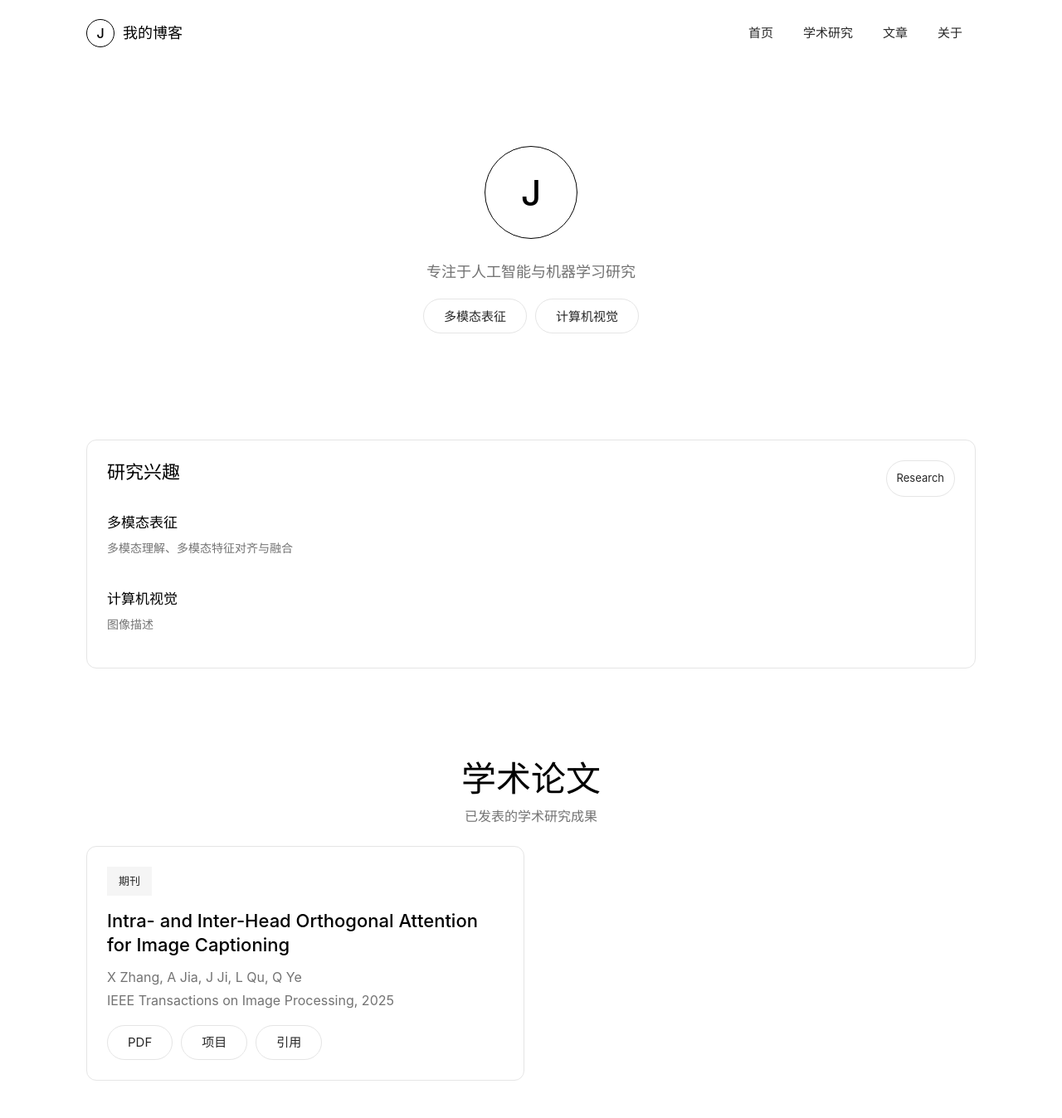
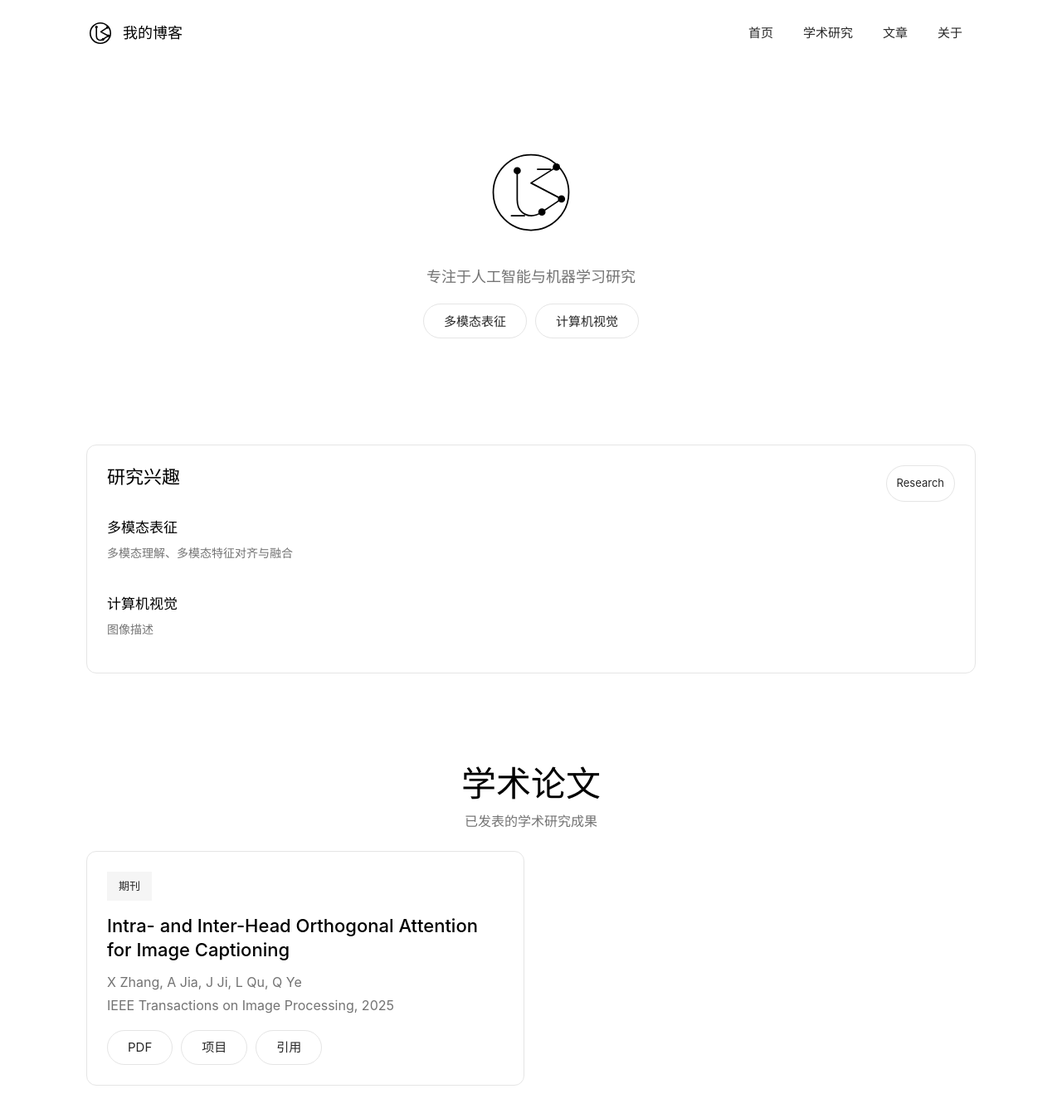
Before and after one commit to jiaaozhe/jiaaozhe.github.io, a Jekyll site: the page built from introduction.md, in a window 1280 px wide and 1400 px high. Shown: the top 1348 px of the window at 83% size. Built offline with Jekyll 4.4.1, drawn with Linux system fonts in a browser that asks for light colours.

Commit message:
Design abstract identity mark

```diff
--- a/_layouts/default.html
+++ b/_layouts/default.html
@@ -12,7 +12,14 @@
     <header class="site-header">
         <nav class="site-nav" aria-label="主导航">
             <a class="site-brand" href="{{ '/' | relative_url }}" aria-label="{{ site.title }} 首页">
-                <span class="brand-mark" aria-hidden="true">J</span>
+                <svg class="brand-mark" viewBox="0 0 64 64" aria-hidden="true">
+                    <circle cx="32" cy="32" r="23"></circle>
+                    <path d="M23 18v20c0 8 7 13 15 8l12-8-17-9 15-10"></path>
+                    <circle cx="23" cy="18" r="3"></circle>
+                    <circle cx="38" cy="46" r="3"></circle>
+                    <circle cx="50" cy="38" r="3"></circle>
+                    <circle cx="48" cy="19" r="3"></circle>
+                </svg>
                 <span>{{ site.title }}</span>
             </a>
 
--- a/assets/css/styles.css
+++ b/assets/css/styles.css
@@ -92,17 +92,30 @@ img {
 }
 
 .brand-mark {
-    display: inline-flex;
-    align-items: center;
-    justify-content: center;
     width: 34px;
     height: 34px;
-    border: 1px solid var(--black);
-    border-radius: var(--pill);
     color: var(--black);
-    font-family: var(--display-font);
-    font-size: 16px;
-    font-weight: 500;
+    stroke: currentColor;
+    stroke-linecap: round;
+    stroke-linejoin: round;
+    stroke-width: 3;
+    flex: 0 0 auto;
+}
+
+.brand-mark path,
+.avatar-mark path {
+    fill: none;
+}
+
+.brand-mark circle:first-child,
+.avatar-mark circle:first-child {
+    fill: var(--white);
+}
+
+.brand-mark circle:not(:first-child),
+.avatar-mark circle:not(:first-child) {
+    fill: currentColor;
+    stroke: none;
 }
 
 .nav-menu {
@@ -448,19 +461,14 @@ img {
     margin-bottom: 8px;
 }
 
-.avatar-placeholder {
-    display: inline-flex;
-    align-items: center;
-    justify-content: center;
+.avatar-mark {
     width: 112px;
     height: 112px;
-    border: 1px solid var(--black);
-    border-radius: var(--pill);
-    background: var(--white);
     color: var(--black);
-    font-family: var(--display-font);
-    font-size: 42px;
-    font-weight: 500;
+    stroke: currentColor;
+    stroke-linecap: round;
+    stroke-linejoin: round;
+    stroke-width: 2;
 }
 
 .hero-content {
--- a/introduction.md
+++ b/introduction.md
@@ -7,9 +7,16 @@ permalink: /introduction/
 <section class="profile-hero">
     <div class="hero-content">
         <div class="profile-avatar">
-            <div class="avatar-placeholder">
-                <span>J</span>
-            </div>
+            <svg class="avatar-mark" viewBox="0 0 128 128" role="img" aria-label="Jiaaozhe identity mark">
+                <circle cx="64" cy="64" r="52"></circle>
+                <path d="M45 34v40c0 20 18 28 34 17l27-18-42-22 35-22"></path>
+                <circle cx="45" cy="34" r="5"></circle>
+                <circle cx="79" cy="91" r="5"></circle>
+                <circle cx="106" cy="73" r="5"></circle>
+                <circle cx="99" cy="29" r="5"></circle>
+                <path d="M37 96h18"></path>
+                <path d="M73 32h18"></path>
+            </svg>
         </div>
         <p class="subtitle">专注于人工智能与机器学习研究</p>
         <div class="hero-tags">
```
Also changed, not shown: favicon.svg.
